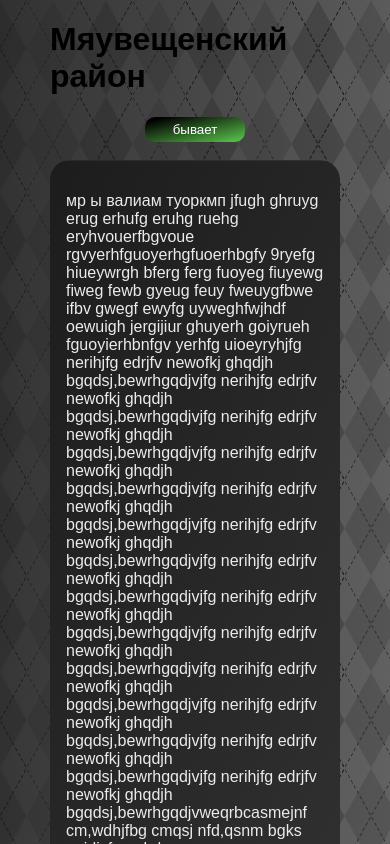
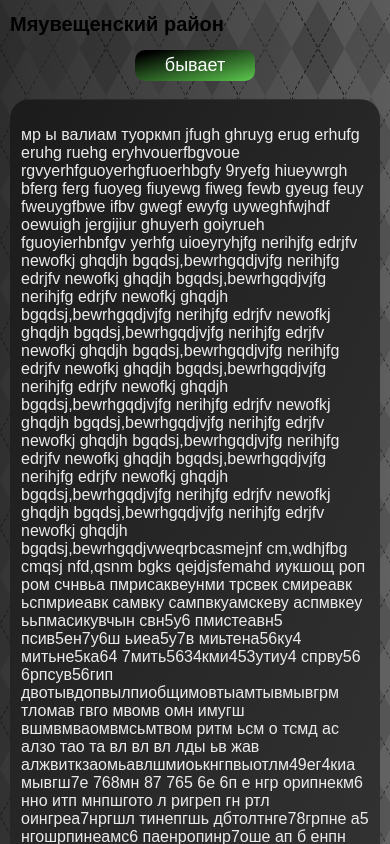
Before and after one commit to TVAffect/playground, a plain HTML site: page index.html in a window 390 px wide. Shown: the top 844 px of the page. Drawn offline with Linux system fonts and the light colour scheme.

Commit message:
Update style.css

```diff
--- a/style.css
+++ b/style.css
@@ -1,3 +1,5 @@
+
+
 * {font-family: Arial, Helvetica, sans-serif;}
 div.thing {
     background: linear-gradient(
@@ -49,3 +51,31 @@ button.io:hover{
 ::selection{
     background-color: rgba(92, 201, 78, 0.336);
 }
+
+@media screen and (max-width: 768px) {
+    body {
+        margin-left: 10px;
+        margin-right: 10px;
+        background-size: auto, contain;
+    }
+
+    h1 {
+        font-size: 20px;
+    }
+
+    div.thing {
+        padding: 10px;
+        margin-bottom: 10px;
+        font-size: 16px;
+    }
+
+    button.io {
+        min-width: 120px;
+        padding: 5px;
+        font-size: 18px;
+    }
+
+    button.io:hover {
+        box-shadow: 0 0 0 2px;
+    }
+}
```
